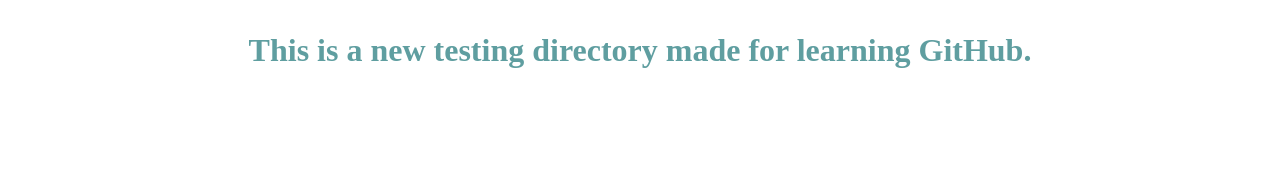
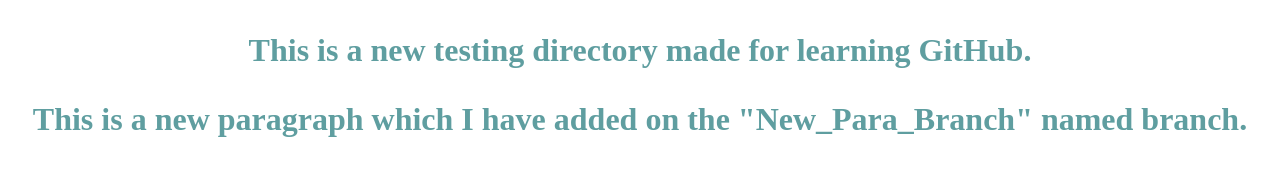
Before and after one commit to kunaal-goyal/Testing, a plain HTML site: page index.html in a window 1280 px wide. Drawn offline with Linux system fonts and the light colour scheme.

Commit message:
Added a new paragraph to index.html in New_Para_Branch

```diff
--- a/index.html
+++ b/index.html
@@ -8,5 +8,6 @@
 </head>
 <body>
     <p>This is a new testing directory made for learning GitHub.</p>
+    <p>This is a new paragraph which I have added on the "New_Para_Branch" named branch.</p>
 </body>
 </html>
```
